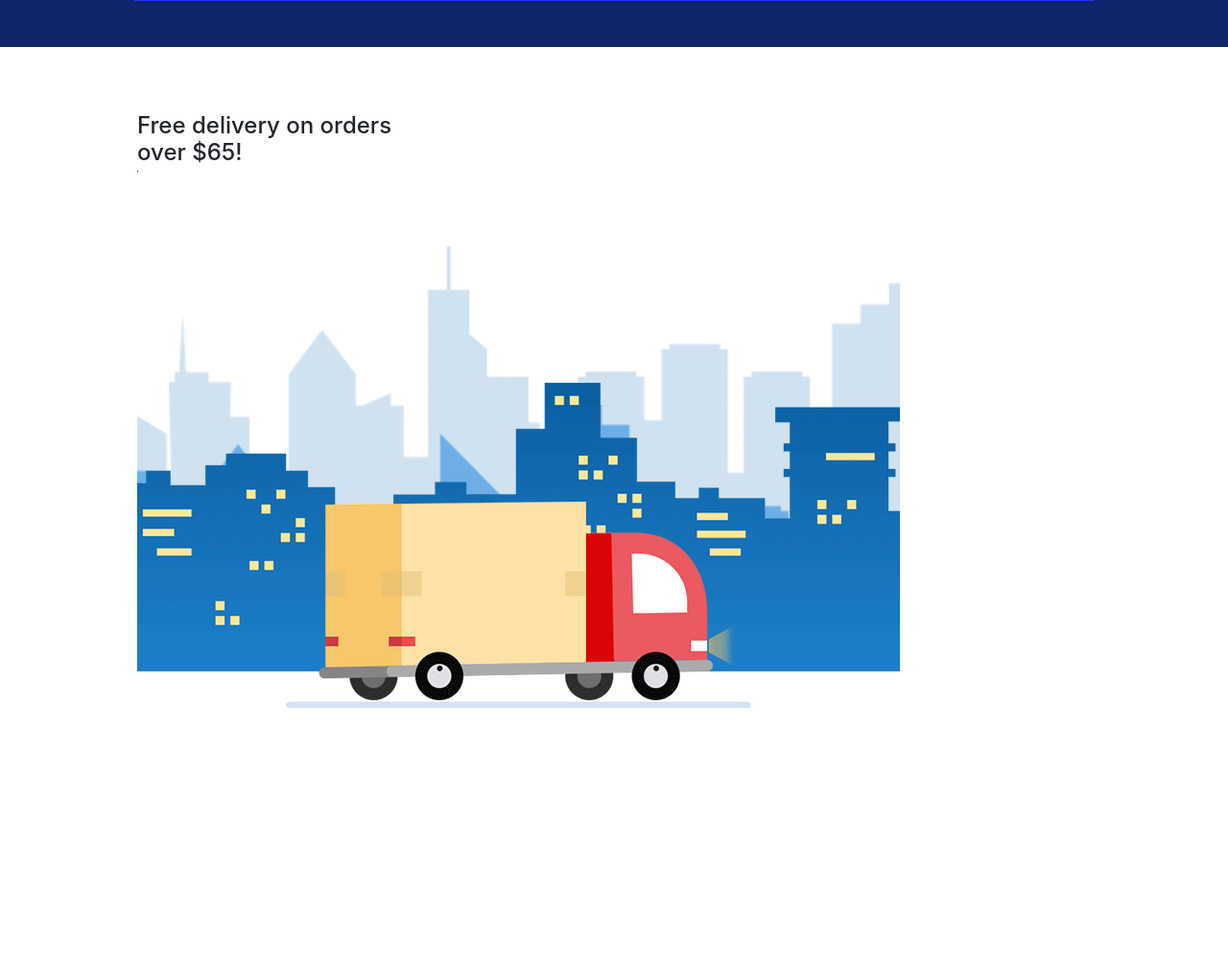
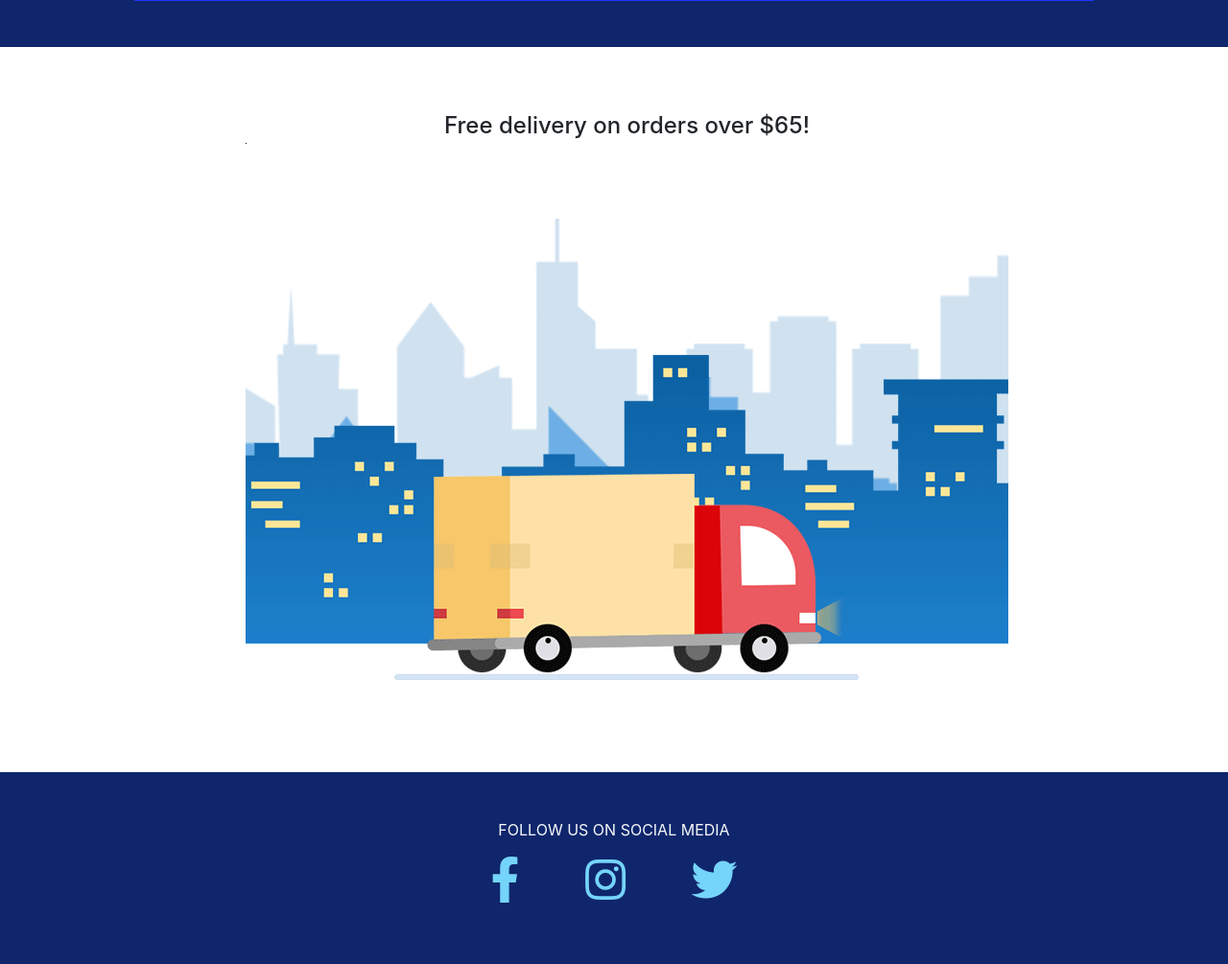
Before and after one commit to Code-Institute-Submissions/StephenJ2020-Sportmaster_JanResub, a Django app: page / in a window 1280 px wide. Shown: the part 2884-3889 px from the top of the page at 96% size. Before the commit the page ends 3622 px from the top, so only its background shows below. Run offline with Django 3.2, Linux system fonts and the light colour scheme; some libraries are stand-ins or nearby versions.

Commit message:
style: Add footer with social media links to base.html

```diff
--- a/home/templates/home/index.html
+++ b/home/templates/home/index.html
@@ -100,14 +100,53 @@
                 </div>
             </div>
         </div>
+    </section>
 
-    </section>
-    <div class="container delivery my-5">
+    <div class="container delivery my-5 d-md-none">
+        <div class="row mt-3">
+            <div class="col d-md-none my-3">
+                <div class="card card-wrapper ml-lg-2">
+                    <img src="{{ MEDIA_URL }}delivery.png" class="card-img-top" alt="...">
+                    <div class="card-body">
+                        <h5 class="card-title">FREE Delivery*</h5>
+                        <p class="card-text">* Get FREE Delivery when you spend $65 or more!</p>
+                    </div>
+                </div>
+            </div>
+        </div>
+    </div>
+
+    <div class="container delivery pl-5 mr-5 my-5 d-none d-md-flex">
         <div class="row my-3">
-            <div class="col-10 col-md-6 col-lg-4">
+            <div class="col text-center">
                 <h4 class="my-1">Free delivery on orders over ${{ free_delivery_threshold }}!</h4>
                 <img src="{{ MEDIA_URL }}delivery.png" alt="Colourful sketch of a delivery van">
             </div>
         </div>
     </div>
+
+    <footer class="container-fluid bg-dark-blue mb-0 p-5 text-center">
+        <div class="container justify-content-center">
+            <div class="col-12">
+                <p class="text-uppercase text-light text-center">Follow Us on Social Media</p>
+                <ul>
+                    <li class="list-inline-item mr-3">
+                        <a href="https://www.facebook.com/" target="_blank" title="Facebook" rel="noreferrer">
+                            <i class="fab fa-facebook-f fa-3x text-light-blue" aria-hidden="true"><span class="sr-only">Facebook</span></i>
+                        </a>
+                    </li>
+                    <li class="list-inline-item mx-3 mx-md-5">
+                        <a href="https://www.instagram.com/" target="_blank" title="Instagram" rel="noreferrer">
+                            <i class="fab fa-instagram fa-3x text-light-blue" aria-hidden="true"><span class="sr-only">Instagram</span></i>
+                        </a>
+                    </li>
+                    <li class="list-inline-item ml-3">
+                        <a href="https://twitter.com/?lang=en" target="_blank" title="Twitter" rel="noreferrer">
+                            <i class="fab fa-twitter fa-3x text-light-blue" aria-hidden="true"><span class="sr-only">Twitter</span></i>
+                        </a>
+                    </li>
+                </ul>
+            </div>
+        </div>
+    </footer>
 {% endblock %}
--- a/static/css/base.css
+++ b/static/css/base.css
@@ -25,6 +25,9 @@
 background-color: #75d4fa !important;
 }
 
+.text-light-blue {
+  color: #75d4fa;
+}
 
 /* Navbar */
 
@@ -112,17 +115,63 @@ header a:hover {
   }
 
 
+  /* Media Queries */
 
 
-/* .shop-now-button:hover,
-.shop-now-button:active,
-.shop-now-button:focus,
-.btn-black:hover,
-.btn-black:active,
-.btn-black:focus {
-  background: #c06ed8;
-  color: #c06ed8;
-} */
+@media (min-width: 992px) {
+  .hp-hero {
+    background: url("/media/homepage-hero.jpg") no-repeat center;
+    background-size: cover;
+    width: 100%;
+    height: auto;
+    min-height: 60vh;
+    bottom: 100px;
+    color: rgb(0, 0, 0);
+    font-family: 'Lato';
+  }
+  .card-wrapper {
+    border: 15px solid #f7f0f5;
+    margin-bottom: 1rem;
+    width: 24rem;
+  }
+  .card-wrapper-pa {
+    border: 15px solid #f7f0f5;
+    margin-bottom: 1rem;
+    width: 44rem;
+  }
+}
+
+@media (min-width: 1260px) {
+  .card-wrapper {
+    border: 15px solid #f7f0f5;
+    margin-bottom: 1rem;
+    width: 27rem;
+  }
+  .card-wrapper-pa {
+    border: 15px solid #f7f0f5;
+    margin-bottom: 1rem;
+    width: 72rem;
+  }
+  .container {
+    max-width: 80%;
+  }
+}
+
+@media (min-width: 1608px) {
+  .card-wrapper {
+    border: 15px solid #f7f0f5;
+    margin-bottom: 1rem;
+    width: 36rem;
+  }
+  .card-wrapper-pa {
+    border: 15px solid #f7f0f5;
+    margin-bottom: 1rem;
+    width: 72rem;
+  }
+}
+
+
+/* CSS styling taken from the CI Boutique Ado walk through project / Bootstrap / AllAuth */
 
 .btt-link,
 .update-link,
@@ -294,16 +299,6 @@ overflow-y: auto;
 }
 
 
-/* -------------------------------- Media Queries */
-
-/* Slightly larger container on xl screens */
-@media (min-width: 1200px) {
-  .container {
-    max-width: 80%;
-  }
-}
-
-
 /* Allauth form formatting */
 
 .allauth-form-inner-content p {
--- a/templates/base.html
+++ b/templates/base.html
@@ -53,7 +53,7 @@
             <div class="row bg-medium-blue mx-0 p-lg-3 d-none d-lg-flex w-100">
                 <div class="col-12 col-lg-4 my-auto py-1 py-lg-0">
 
-                    <a class="navbar-logo" href="{% url 'home' %}"> <!--nav-link-->
+                    <a class="navbar-logo" href="{% url 'home' %}">
                         <i class="fas fa-running fa-3x"></i>
                         <span class="font-size-h1">Sportmaster</span>
                     </a>
```
Also changed, not shown: other parts of static/css/base.css (+0 -103 lines), README.md. Lines whose indentation alone changed are shown as unchanged.
